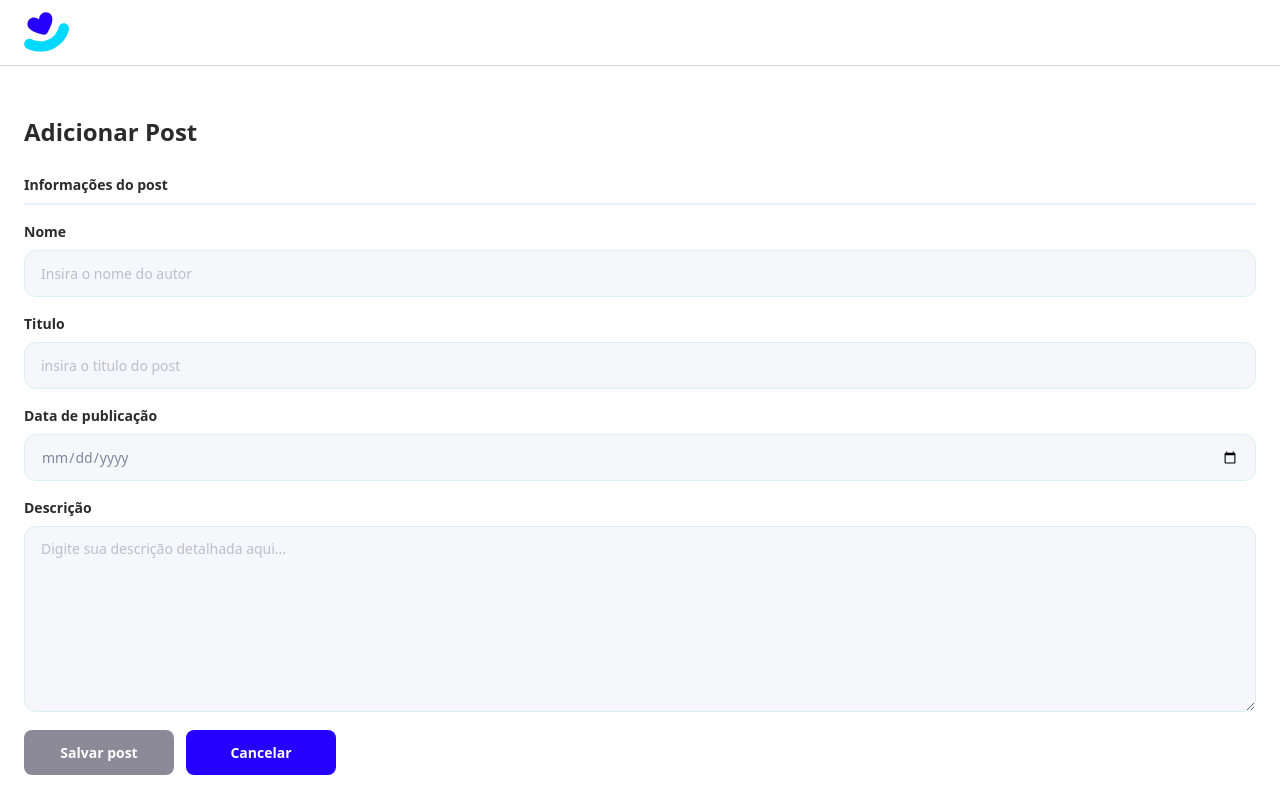
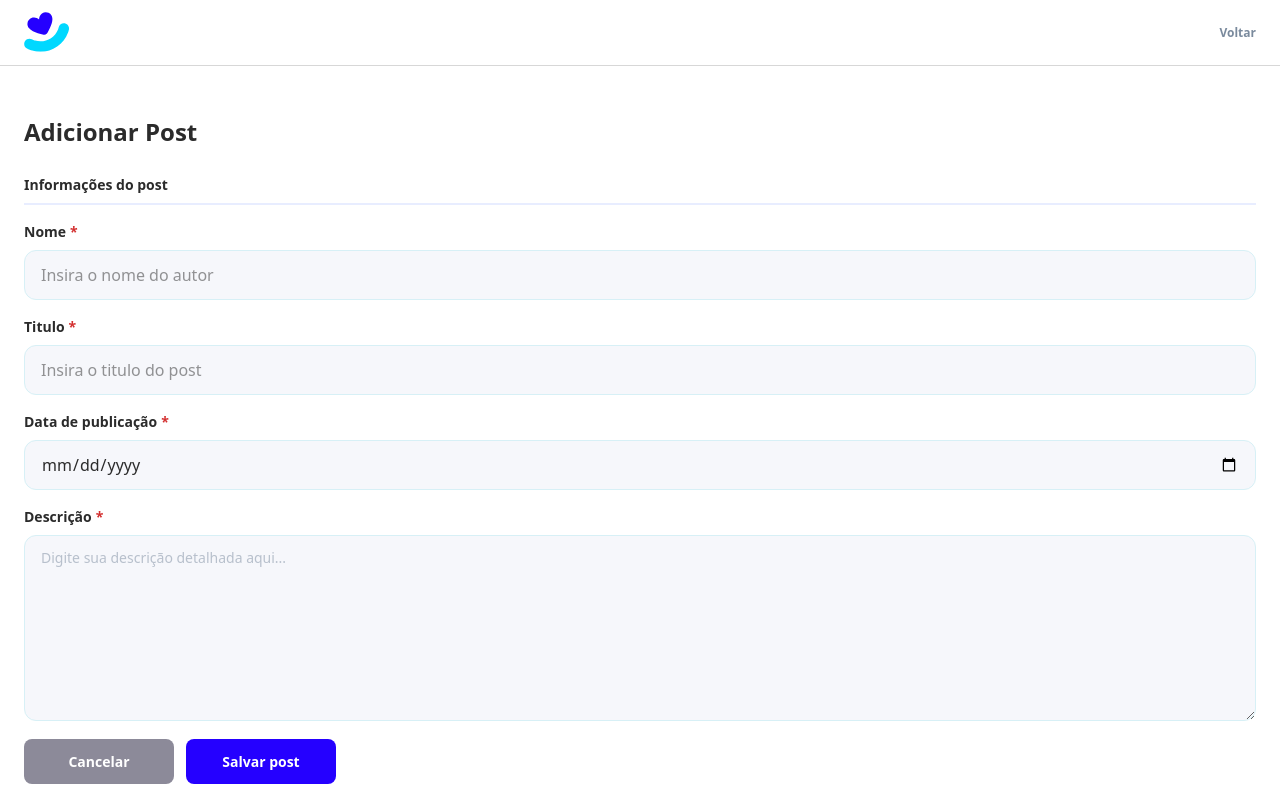
Before and after one commit to vitto2/blog-da-blue, a React (Vite) app: page / in a window 1280 px wide. Built offline with nearby package versions, Linux system fonts and the light colour scheme.

Commit message:
fix: corrige alguns bugs visuais na página de adicionar post

```diff
--- a/package.json
+++ b/package.json
@@ -11,6 +11,7 @@
   },
   "dependencies": {
     "@tailwindcss/vite": "^4.1.5",
+    "clsx": "^2.1.1",
     "react": "^19.0.0",
     "react-dom": "^19.0.0",
     "tailwindcss": "^4.1.5"
--- a/src/components/AddPost.jsx
+++ b/src/components/AddPost.jsx
@@ -6,7 +6,7 @@ import InputText from "./InputText";
 export default function AddPost() {
 	return (
 		<div className="w-full">
-			<Header />
+			<Header returnBtn/>
 			<section className="px-[1.5rem] pt-[3rem] text-[#2B2B2B]">
 				<h1 className="text-[1.5rem] font-semibold pb-[1.5rem]">
 					Adicionar Post
@@ -22,13 +22,14 @@ export default function AddPost() {
 					/>
 					<InputText
 						label="Titulo"
-						placeholder="insira o titulo do post"
+						placeholder="Insira o titulo do post"
 						type="text"
 					/>
-					<InputText label="Data de publicação" type="date" />
+					<InputText label="Data de publicação" type="date" placeholder="testando"/>
 					<div>
 						<label className="block font-semibold text-[.875rem] mb-[.5rem] ">
 							Descrição
+							<span className="text-[#D32F2F] ml-1">*</span>
 						</label>
 						<textarea
 							class="w-full border  p-3 text-sm focus:ring-2 focus:ring-blue-500 focus:outline-none rounded-xl border-[#D7F0F6] bg-[#F6F7FB] text-[.875rem] text-[#7A8A9D] px-[1rem] py-[.75rem]"
@@ -36,8 +37,9 @@ export default function AddPost() {
 							placeholder="Digite sua descrição detalhada aqui..."></textarea>
 					</div>
 					<div className="flex gap-[12px] mt-[12px]">
-						<ButtonLarge title="Salvar post" background={"bg-[#8C8A99]"} />
-						<ButtonLarge title="Cancelar" background={"bg-[#2500FF]"} />
+						<ButtonLarge title="Cancelar" background={"bg-[#8C8A99]"} />
+
+						<ButtonLarge title="Salvar post" background={"bg-[#2500FF]"} />
 					</div>
 				</div>
 			</section>
--- a/src/components/ButtonLarge.jsx
+++ b/src/components/ButtonLarge.jsx
@@ -2,7 +2,7 @@ export default function ButtonLarge({ title, background }) {
 	return (
 		<>
 			<button
-				className={`${background} w-[9.375rem] h-[2.8125rem] rounded-lg text-[#FFF] font-semibold text-[.875rem]`}>
+				className={`${background} w-[9.375rem] h-[2.8125rem] rounded-lg text-[#FFF] font-semibold text-[.875rem] cursor-pointer`}>
 				{title}
 			</button>
 		</>
--- a/src/components/Header.jsx
+++ b/src/components/Header.jsx
@@ -1,9 +1,10 @@
 import logo from "../assets/img/logo.svg";
 
-export default function Header() {
+export default function Header({returnBtn}) {
 	return (
-		<header className="px-[24px] w-full py-[.75rem] border-b border-[#D7D7D7] font-figtree">
+		<header className="flex justify-between items-center px-[24px] w-full py-[.75rem] border-b border-[#D7D7D7] font-figtree">
 			<img className="w-[2.875rem] " src={logo} alt="" />
+			{returnBtn ? <span className="text-[#7A8A9D] text-[12px] font-semibold cursor-pointer">Voltar</span> : ""}
 		</header>
 	);
 }
--- a/src/components/InputText.jsx
+++ b/src/components/InputText.jsx
@@ -1,15 +1,25 @@
+import clsx from "clsx";
+
 export default function InputText({
 	label,
 	placeholder,
 	value,
 	onChange,
 	type,
+	hasError,
 }) {
 	return (
 		<div className="flex flex-col pb-[1rem]">
-			<label className="font-semibold text-[.875rem] pb-[.5rem]">{label}</label>
+			<label className="font-semibold text-[.875rem] pb-[.5rem]">
+				{label}
+				<span className="text-[#D32F2F] ml-1">*</span>
+			</label>
 			<input
-				className="text-[.875rem] text-[#7A8A9D] border px-[1rem] py-[.75rem] rounded-xl border-[#D7F0F6] bg-[#F6F7FB]"
+				className={clsx(
+					"text-[1rem] text-[#2B2B2B] px-[1rem] py-[.75rem] rounded-xl bg-[#F6F7FB] focus-visible:outline-none focus-visible:ring-2 focus-visible:ring-[#2500FF] focus-visible:ring-offset-2 focus-visible:ring-offset-[#F6F7FB]",
+					hasError ? "border-2 border-[#D32F2F]" : "border border-[#D7F0F6]"
+				)}
+				required
 				type={type}
 				placeholder={placeholder}
 				value={value}
```
Also changed, not shown: 1 other file (tests, documents, lock files or other folders).
